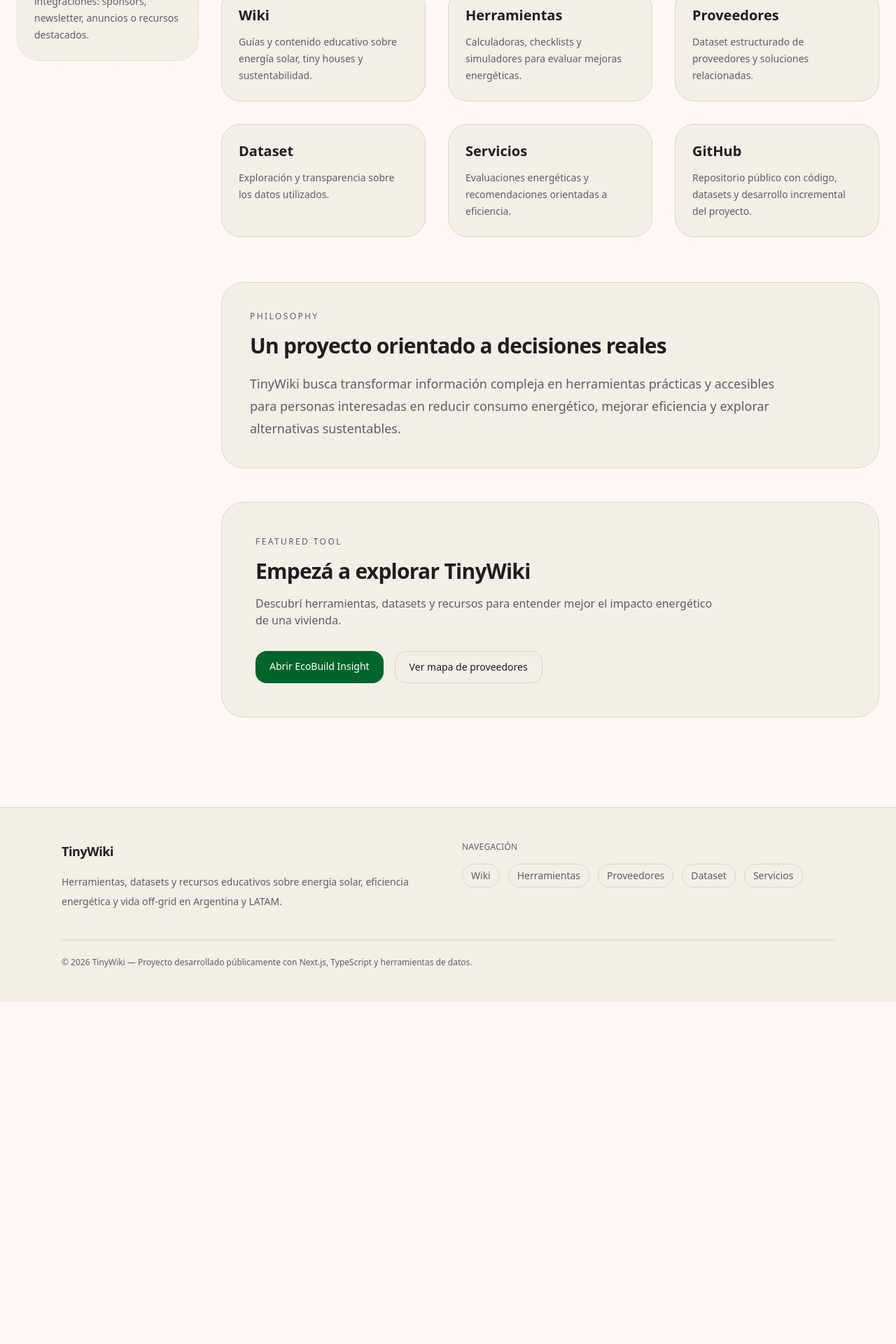
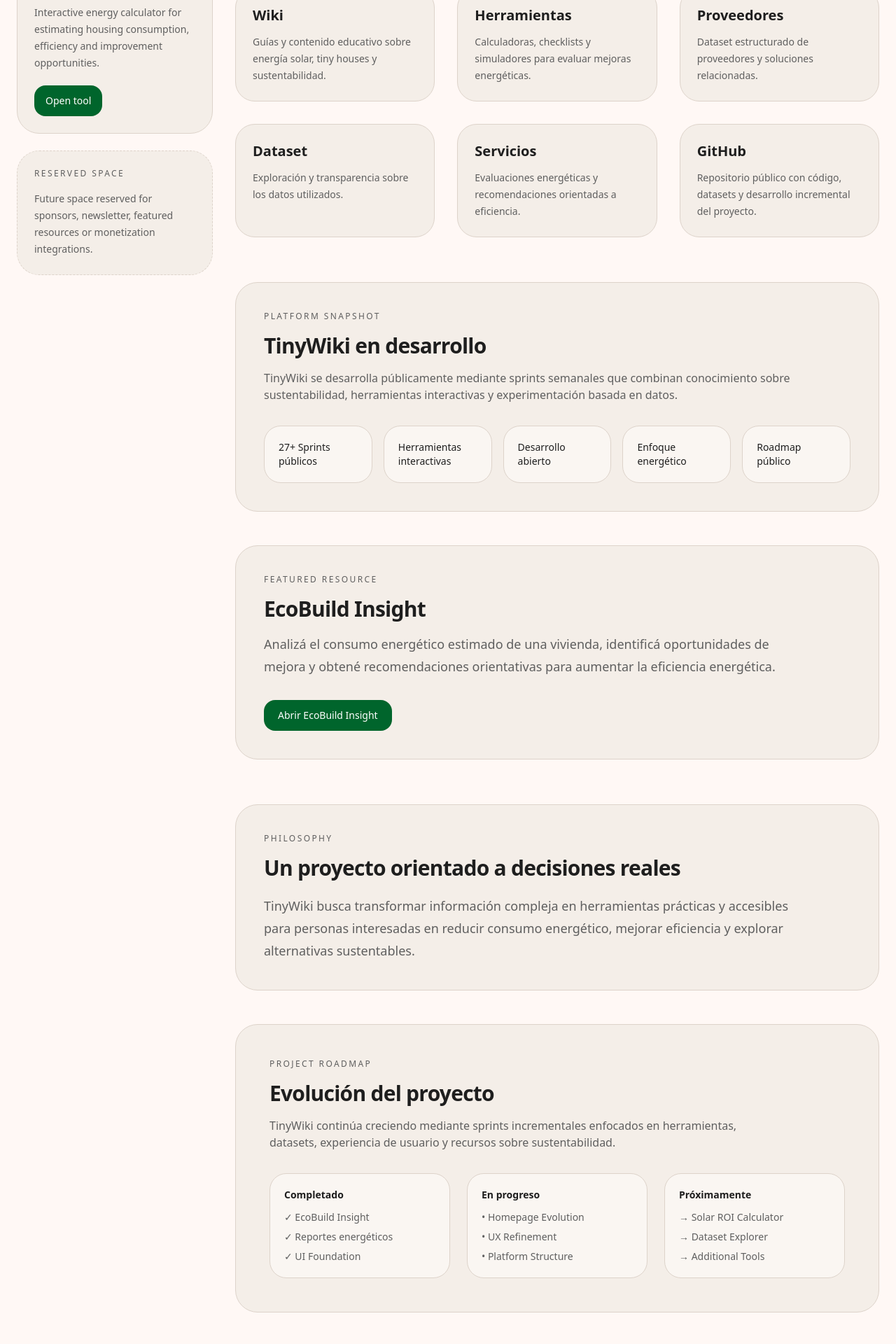
Before and after one commit to dochronos/tinywiki, a Next.js app in the folder apps/web/: page / in a window 1280 px wide. Shown: the part 620-2540 px from the top of the page at 70% size. Before the commit the page ends 2051 px from the top, so only its background shows below. Built offline with nearby package versions, Linux system fonts and the light colour scheme.

Commit message:
feat(ui): evolve homepage structure and platform storytelling

```diff
--- a/apps/web/src/app/page.tsx
+++ b/apps/web/src/app/page.tsx
@@ -1,7 +1,7 @@
 import Link from "next/link";
 
 const sidebarLinks = [
-  { href: "/", label: "Home" },
+  { href: "/", label: "Home", active: true },
   { href: "/wiki", label: "Wiki" },
   { href: "/tools", label: "Tools" },
   { href: "/providers", label: "Providers" },
@@ -15,9 +15,9 @@ const sidebarLinks = [
 export default function HomePage() {
   return (
     <main className="mx-auto max-w-7xl px-6 py-12">
-      <div className="grid gap-8 lg:grid-cols-[260px_1fr]">
+      <div className="grid gap-8 lg:grid-cols-[280px_1fr]">
         {/* Sidebar */}
-        <aside className="space-y-6">
+        <aside className="space-y-6 lg:sticky lg:top-8 lg:self-start">
           {/* Navigation */}
           <div className="rounded-[2rem] border border-border-soft bg-surface p-6">
             <p className="tw-mono text-xs uppercase tracking-[0.2em] text-text-secondary">
@@ -29,7 +29,11 @@ export default function HomePage() {
                 <Link
                   key={link.href}
                   href={link.href}
-                  className="rounded-2xl px-4 py-3 text-sm text-text-secondary transition hover:bg-surface-soft hover:text-primary"
+                  className={`rounded-2xl px-4 py-3 text-sm transition ${
+                    link.active
+                      ? "bg-surface-soft font-medium text-primary"
+                      : "text-text-secondary hover:bg-surface-soft hover:text-primary"
+                  }`}
                 >
                   {link.label}
                 </Link>
@@ -37,16 +41,36 @@ export default function HomePage() {
             </nav>
           </div>
 
-          {/* Reserved / Future Ads */}
+          {/* Featured Tool */}
+          <div className="rounded-[2rem] border border-border-soft bg-surface p-6">
+            <p className="tw-mono text-xs uppercase tracking-[0.2em] text-text-secondary">
+              Featured Tool
+            </p>
+
+            <h3 className="mt-4 text-lg font-semibold">EcoBuild Insight</h3>
+
+            <p className="mt-3 text-sm leading-6 text-text-secondary">
+              Interactive energy calculator for estimating housing consumption,
+              efficiency and improvement opportunities.
+            </p>
+
+            <Link
+              href="/tools/ecobuild-insight"
+              className="mt-5 inline-flex rounded-2xl bg-primary px-4 py-3 text-sm font-medium text-white transition hover:opacity-90"
+            >
+              Open tool
+            </Link>
+          </div>
+
+          {/* Reserved / Future Monetization */}
           <div className="rounded-[2rem] border border-dashed border-border-soft bg-surface p-6">
             <p className="tw-mono text-xs uppercase tracking-[0.2em] text-text-secondary">
               Reserved Space
             </p>
 
             <p className="mt-4 text-sm leading-6 text-text-secondary">
-              Espacio pensado para futuras integraciones:
-              sponsors, newsletter, anuncios o recursos
-              destacados.
+              Future space reserved for sponsors, newsletter, featured resources
+              or monetization integrations.
             </p>
           </div>
         </aside>
@@ -65,11 +89,9 @@ export default function HomePage() {
               </h1>
 
               <p className="mt-6 max-w-2xl text-lg leading-8 text-text-secondary">
-                TinyWiki combina contenido educativo,
-                herramientas interactivas, datasets y análisis
-                para ayudar a tomar mejores decisiones sobre
-                energía solar, eficiencia energética y vida
-                off-grid.
+                TinyWiki combina contenido educativo, herramientas interactivas,
+                datasets y análisis para ayudar a tomar mejores decisiones sobre
+                energía solar, eficiencia energética y vida off-grid.
               </p>
 
               <div className="mt-8 flex flex-wrap gap-4">
@@ -97,32 +119,27 @@ export default function HomePage() {
                 {
                   href: "/wiki",
                   title: "Wiki",
-                  text:
-                    "Guías y contenido educativo sobre energía solar, tiny houses y sustentabilidad.",
+                  text: "Guías y contenido educativo sobre energía solar, tiny houses y sustentabilidad.",
                 },
                 {
                   href: "/tools",
                   title: "Herramientas",
-                  text:
-                    "Calculadoras, checklists y simuladores para evaluar mejoras energéticas.",
+                  text: "Calculadoras, checklists y simuladores para evaluar mejoras energéticas.",
                 },
                 {
                   href: "/providers",
                   title: "Proveedores",
-                  text:
-                    "Dataset estructurado de proveedores y soluciones relacionadas.",
+                  text: "Dataset estructurado de proveedores y soluciones relacionadas.",
                 },
                 {
                   href: "/dataset",
                   title: "Dataset",
-                  text:
-                    "Exploración y transparencia sobre los datos utilizados.",
+                  text: "Exploración y transparencia sobre los datos utilizados.",
                 },
                 {
                   href: "/services/energy-analysis",
                   title: "Servicios",
-                  text:
-                    "Evaluaciones energéticas y recomendaciones orientadas a eficiencia.",
+                  text: "Evaluaciones energéticas y recomendaciones orientadas a eficiencia.",
                 },
               ].map((item) => (
                 <Link
@@ -130,9 +147,7 @@ export default function HomePage() {
                   href={item.href}
                   className="rounded-[1.75rem] border border-border-soft bg-surface p-6 transition hover:-translate-y-1 hover:bg-surface-soft hover:shadow-sm"
                 >
-                  <h2 className="text-xl font-semibold">
-                    {item.title}
-                  </h2>
+                  <h2 className="text-xl font-semibold">{item.title}</h2>
 
                   <p className="mt-3 text-sm leading-6 text-text-secondary">
                     {item.text}
@@ -146,15 +161,79 @@ export default function HomePage() {
                 rel="noopener noreferrer"
                 className="rounded-[1.75rem] border border-border-soft bg-surface p-6 transition hover:-translate-y-1 hover:bg-surface-soft hover:shadow-sm"
               >
-                <h2 className="text-xl font-semibold">
-                  GitHub
-                </h2>
+                <h2 className="text-xl font-semibold">GitHub</h2>
 
                 <p className="mt-3 text-sm leading-6 text-text-secondary">
-                  Repositorio público con código, datasets y
-                  desarrollo incremental del proyecto.
+                  Repositorio público con código, datasets y desarrollo
+                  incremental del proyecto.
                 </p>
               </a>
+            </div>
+          </section>
+
+          {/* Platform Snapshot */}
+          <section className="mt-16">
+            <div className="rounded-[2rem] border border-border-soft bg-surface p-10">
+              <p className="tw-mono text-xs uppercase tracking-[0.2em] text-text-secondary">
+                Platform Snapshot
+              </p>
+
+              <h2 className="mt-4 text-3xl font-semibold tracking-tight">
+                TinyWiki en desarrollo
+              </h2>
+
+              <p className="mt-4 max-w-3xl text-text-secondary">
+                TinyWiki se desarrolla públicamente mediante sprints semanales
+                que combinan conocimiento sobre sustentabilidad, herramientas
+                interactivas y experimentación basada en datos.
+              </p>
+
+              <div className="mt-8 grid gap-4 sm:grid-cols-2 xl:grid-cols-5">
+                {[
+                  "27+ Sprints públicos",
+                  "Herramientas interactivas",
+                  "Desarrollo abierto",
+                  "Enfoque energético",
+                  "Roadmap público",
+                ].map((item) => (
+                  <div
+                    key={item}
+                    className="rounded-[1.5rem] border border-border-soft bg-surface-soft p-5"
+                  >
+                    <p className="text-sm font-medium text-text-primary">
+                      {item}
+                    </p>
+                  </div>
+                ))}
+              </div>
+            </div>
+          </section>
+
+          {/* Featured Resource */}
+          <section className="mt-12">
+            <div className="rounded-[2rem] border border-border-soft bg-surface p-10">
+              <p className="tw-mono text-xs uppercase tracking-[0.2em] text-text-secondary">
+                Featured Resource
+              </p>
+
+              <h2 className="mt-4 text-3xl font-semibold tracking-tight">
+                EcoBuild Insight
+              </h2>
+
+              <p className="mt-4 max-w-3xl text-lg leading-8 text-text-secondary">
+                Analizá el consumo energético estimado de una vivienda,
+                identificá oportunidades de mejora y obtené recomendaciones
+                orientativas para aumentar la eficiencia energética.
+              </p>
+
+              <div className="mt-8">
+                <Link
+                  href="/tools/ecobuild-insight"
+                  className="inline-flex rounded-2xl bg-primary px-5 py-3 text-sm font-medium text-white transition hover:opacity-90"
+                >
+                  Abrir EcoBuild Insight
+                </Link>
+              </div>
             </div>
           </section>
 
@@ -169,44 +248,59 @@ export default function HomePage() {
             </h2>
 
             <p className="mt-5 max-w-3xl text-lg leading-8 text-text-secondary">
-              TinyWiki busca transformar información compleja
-              en herramientas prácticas y accesibles para
-              personas interesadas en reducir consumo
-              energético, mejorar eficiencia y explorar
-              alternativas sustentables.
+              TinyWiki busca transformar información compleja en herramientas
+              prácticas y accesibles para personas interesadas en reducir
+              consumo energético, mejorar eficiencia y explorar alternativas
+              sustentables.
             </p>
           </section>
 
-          {/* CTA */}
+          {/* Project Roadmap */}
           <section className="mt-12 rounded-[2rem] border border-border-soft bg-surface p-10 md:p-12">
             <p className="tw-mono text-xs uppercase tracking-[0.2em] text-text-secondary">
-              Featured Tool
+              Project Roadmap
             </p>
 
             <h2 className="mt-4 text-3xl font-semibold tracking-tight">
-              Empezá a explorar TinyWiki
+              Evolución del proyecto
             </h2>
 
             <p className="mt-4 max-w-2xl text-text-secondary">
-              Descubrí herramientas, datasets y recursos para
-              entender mejor el impacto energético de una
-              vivienda.
+              TinyWiki continúa creciendo mediante sprints incrementales
+              enfocados en herramientas, datasets, experiencia de usuario y
+              recursos sobre sustentabilidad.
             </p>
 
-            <div className="mt-8 flex flex-wrap gap-4">
-              <Link
-                href="/tools/ecobuild-insight"
-                className="rounded-2xl bg-primary px-5 py-3 text-sm font-medium text-white transition hover:opacity-90"
-              >
-                Abrir EcoBuild Insight
-              </Link>
+            <div className="mt-8 grid gap-6 md:grid-cols-3">
+              <div className="rounded-[1.5rem] border border-border-soft bg-surface-soft p-5">
+                <p className="text-sm font-semibold">Completado</p>
 
-              <Link
-                href="/providers-map"
-                className="rounded-2xl border border-border-soft px-5 py-3 text-sm font-medium transition hover:bg-surface-soft"
-              >
-                Ver mapa de proveedores
-              </Link>
+                <ul className="mt-3 space-y-2 text-sm text-text-secondary">
+                  <li>✓ EcoBuild Insight</li>
+                  <li>✓ Reportes energéticos</li>
+                  <li>✓ UI Foundation</li>
+                </ul>
+              </div>
+
+              <div className="rounded-[1.5rem] border border-border-soft bg-surface-soft p-5">
+                <p className="text-sm font-semibold">En progreso</p>
+
+                <ul className="mt-3 space-y-2 text-sm text-text-secondary">
+                  <li>• Homepage Evolution</li>
+                  <li>• UX Refinement</li>
+                  <li>• Platform Structure</li>
+                </ul>
+              </div>
+
+              <div className="rounded-[1.5rem] border border-border-soft bg-surface-soft p-5">
+                <p className="text-sm font-semibold">Próximamente</p>
+
+                <ul className="mt-3 space-y-2 text-sm text-text-secondary">
+                  <li>→ Solar ROI Calculator</li>
+                  <li>→ Dataset Explorer</li>
+                  <li>→ Additional Tools</li>
+                </ul>
+              </div>
             </div>
           </section>
         </div>
```
